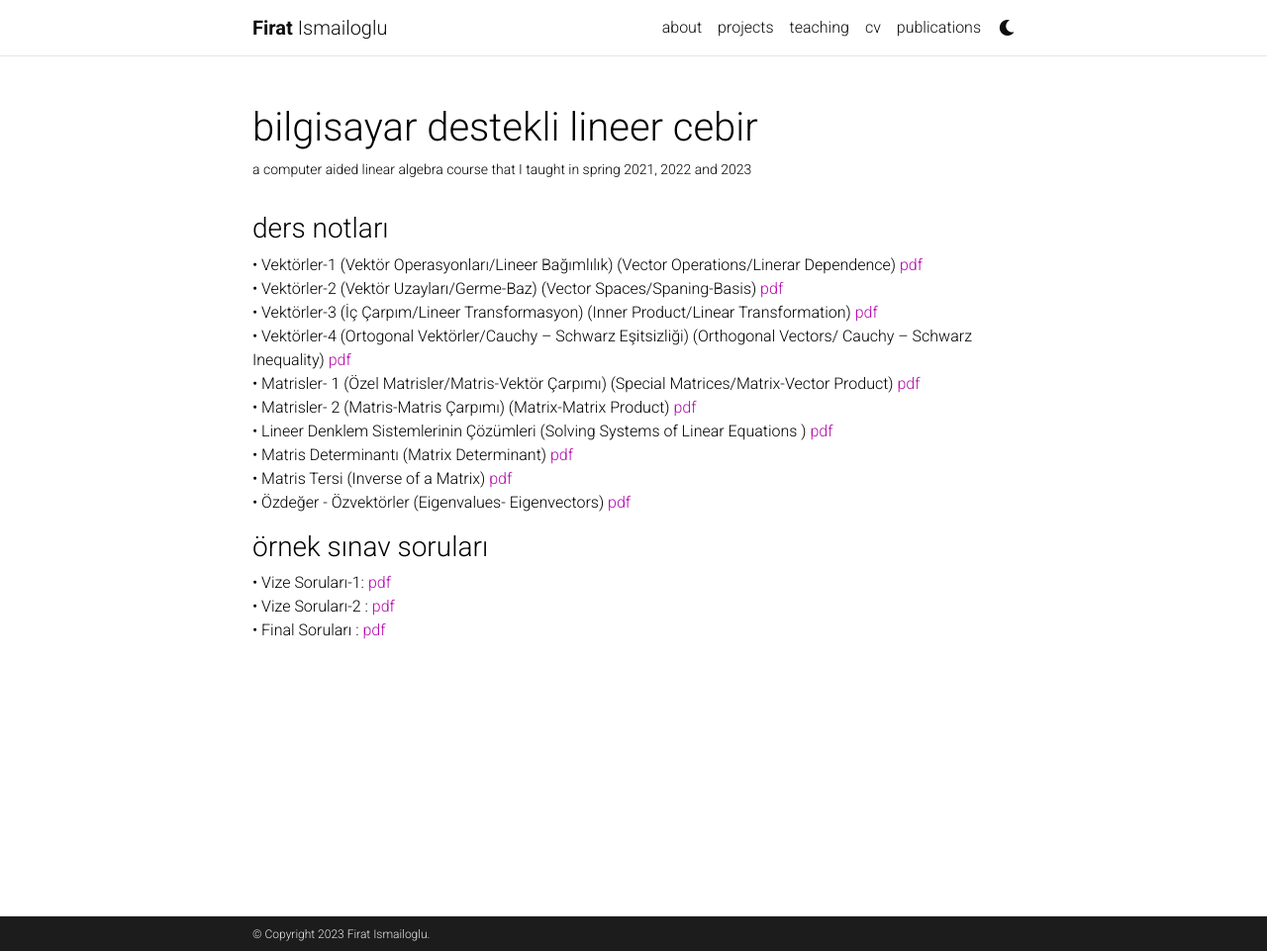
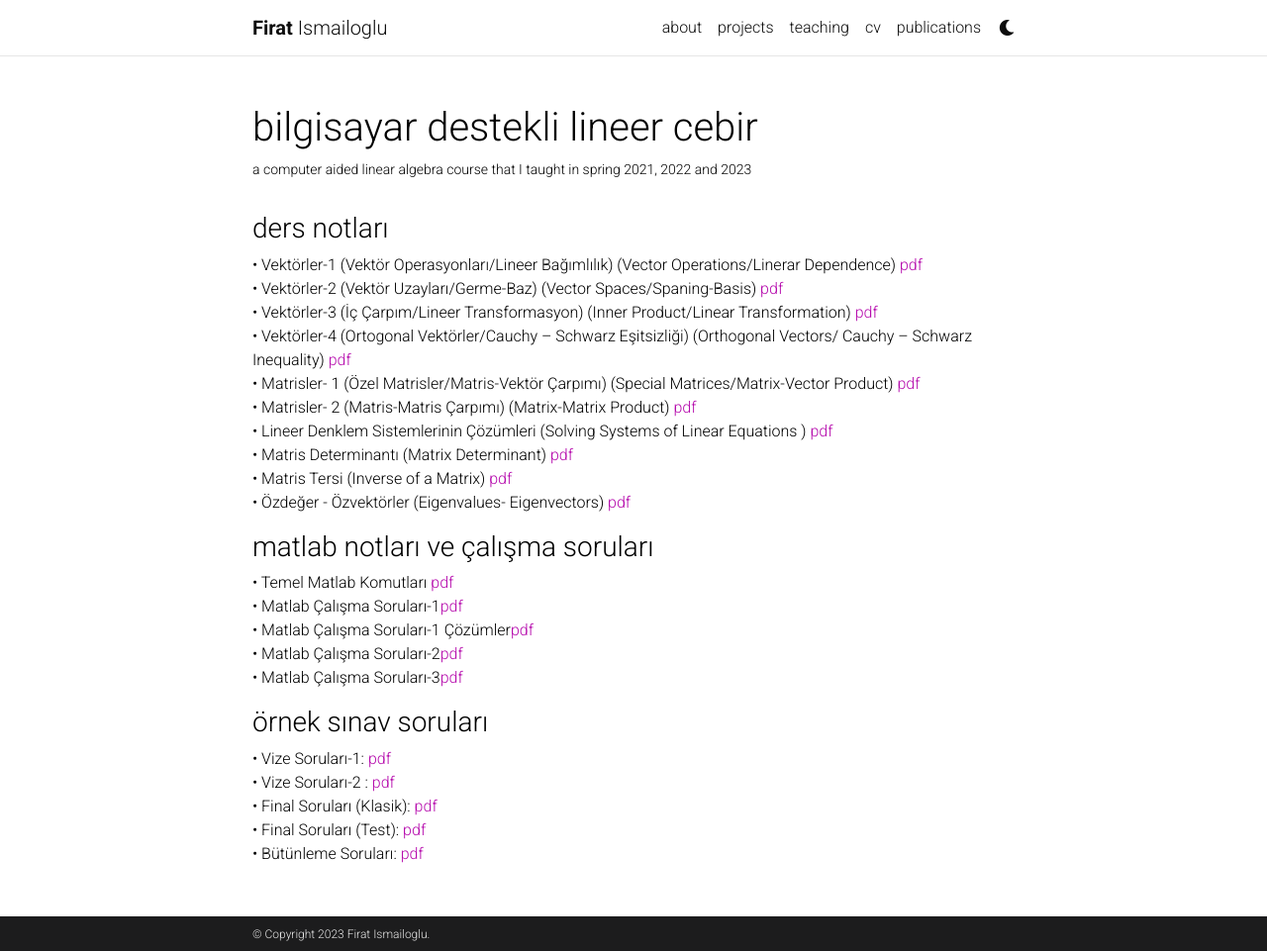
Before and after one commit to FiratIsmailoglu/firatismailoglu.github.io, a Jekyll site: the page built from _projects/linear.md, in a window 1280 px wide and 961 px high. Shown: the whole window at 99% size. Built offline with Jekyll 4.4.1, drawn with Linux system fonts in a browser that asks for light colours; comment, search, counter and statistics services are not loaded; a style sheet for code colours, icons or effects is not loaded.

Commit message:
Update linear.md

```diff
--- a/_projects/linear.md
+++ b/_projects/linear.md
@@ -21,11 +21,19 @@ category: work
 &#8226; Matris Tersi (Inverse of a Matrix) [pdf](/assets/pdf/firism_lineer_cebir_matris_tersi.pdf)<br />
 &#8226; Özdeğer - Özvektörler (Eigenvalues- Eigenvectors)  [pdf](/assets/pdf/firism_lineer_cebir_özdeğer_özvektör.pdf)<br />
 
+<h3>matlab notları ve çalışma soruları</h3>
 
+&#8226; Temel Matlab Komutları [pdf](/assets/pdf/firism_matlab_basics.pdf)<br />
+&#8226; Matlab Çalışma Soruları-1[pdf](/assets/pdf/Matab_Octave Calisma Sorulari 1.pdf)<br />
+&#8226; Matlab Çalışma Soruları-1 Çözümler[pdf](/assets/pdf/Çalışma Soruları -1 Çözümler.pdf)<br />
+&#8226; Matlab Çalışma Soruları-2[pdf](/assets/pdf/Matlab - Octave Çalışma Sorulari 2.pdf)<br />
+&#8226; Matlab Çalışma Soruları-3[pdf](/assets/pdf/Matab_Octave Calisma Sorulari 3.pdf)<br />
 
 
 
 <h3>örnek sınav soruları</h3>
- &#8226; Vize Soruları-1: [pdf](/assets/pdf/firism_vize_stat_21.pdf) <br />
-  &#8226; Vize Soruları-2 : [pdf](/assets/pdf/firism_vize_stat_22.pdf) <br />
-   &#8226; Final Soruları : [pdf](/assets/pdf/firism_final_stat.pdf) <br />
+ &#8226; Vize Soruları-1: [pdf](/assets/pdf/firism_lineer_cebir_vize_1.pdf) <br />
+  &#8226; Vize Soruları-2 : [pdf](/assets/pdf/firism_lineer_cebir_vize_1.pdf) <br />
+   &#8226; Final Soruları (Klasik): [pdf](/assets/pdf/firism_lineer_cebir_final_klasik.pdf) <br />
+  &#8226; Final Soruları (Test): [pdf](/assets/pdf/firism_lineer_cebir_final_test.pdf) <br />
+   &#8226; Bütünleme Soruları: [pdf](/assets/pdf/firism_lineer_cebir_bütünleme_sorular_ve_cevaplar.pdf) <br />
```
